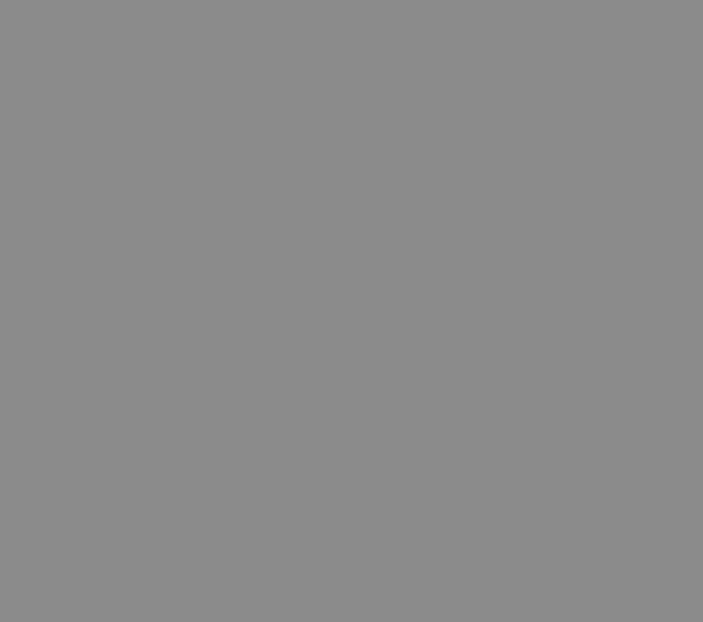
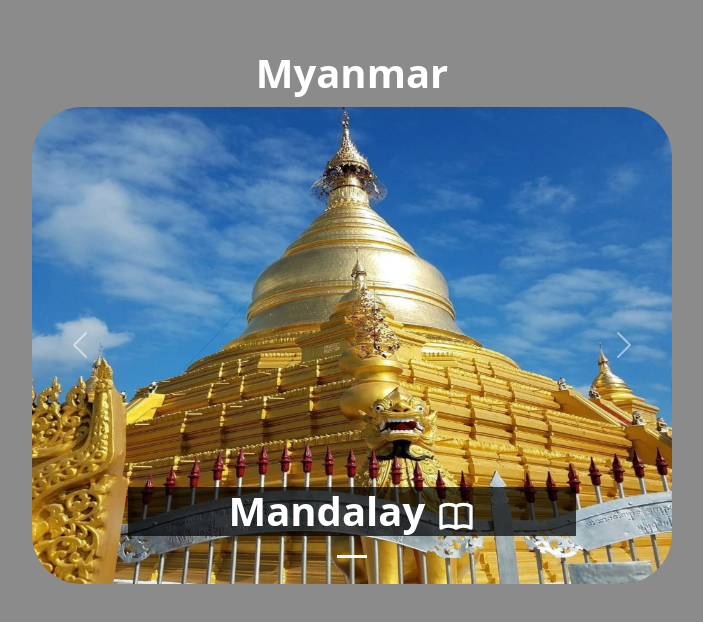
Before and after one commit to DrewsClues/andrew-world-travels, a React (Vite) app: page / in a window 1280 px wide. Shown: the part 3354-3976 px from the top of the page, without its empty margins (288-991 px from the left). Before the commit the page ends 3280 px from the top, so only its background shows below. Built offline with nearby package versions, Linux system fonts and the light colour scheme.

Commit message:
Mandalay working

```diff
--- /dev/null
+++ b/src/components/myanmarcarousel.jsx
@@ -0,0 +1,34 @@
+import { useState } from 'react';
+import React from 'react'
+import 'bootstrap/dist/css/bootstrap.min.css';
+import "../css-sheets/trips-carousel.css";
+import { HiOutlineBookOpen } from "react-icons/hi";
+import { PiGlobeHemisphereWestDuotone } from "react-icons/pi";
+import { Modal , Card, Carousel } from 'react-bootstrap'
+import Read_Mandalay from './read-modals/Read_Mandalay';
+
+
+function Myanmarcarousel() {
+
+
+  return (
+        <div className='carousel-div'>
+
+            <Carousel fade className='trip-carousel'>
+
+                        <Carousel.Item interval={5000}>
+                            <div>
+                            <img className = "travel-image" src="Mandalay.jpg"></img>
+                            </div>
+                            <Carousel.Caption>
+                                <Read_Mandalay/>
+                            </Carousel.Caption>
+                        </Carousel.Item>
+
+                    </Carousel>
+                </div>
+
+  );
+}
+
+export default Myanmarcarousel;
--- /dev/null
+++ b/src/components/read-modals/Read_Mandalay.jsx
@@ -0,0 +1,46 @@
+import { useState } from 'react';
+import React from 'react'
+import 'bootstrap/dist/css/bootstrap.min.css';
+import "../../css-sheets/read-modals.css";
+import { HiOutlineBookOpen } from "react-icons/hi";
+import { Modal , Card, Carousel } from 'react-bootstrap'
+
+
+
+function Read_Mandalay() {
+    const [lgShow, setLgShow] = React.useState(false);
+    return (
+    <>
+        <h3 className='home_caption' onClick={() => setLgShow(true)} >Mandalay <HiOutlineBookOpen/></h3>
+        <Modal
+        size="lg"
+        show={lgShow}
+        onHide={() => setLgShow(false)}
+        aria-labelledby="example-modal-sizes-title-lg"
+        >
+        <Modal.Header closeButton>
+            <Modal.Title id="example-modal-sizes-title-lg">
+            Mandalay
+            </Modal.Title>
+        </Modal.Header>
+        <Modal.Body className='read-body'>
+
+        Mandalay, is a city located in north central Myanmar and the second largest city in the country after Yangon to the south.
+        I traveled there in August of 2017 as part of a solo backpacking trip during my summer break when I was a university student.
+        Back then the country was relatively much more stable and under democratic rule. However in February 2021, the democratic government was overthrown
+        by the military in a coup and since then a Junta has ruled the country. This led to mass protests, police crackdowns, and an ever
+        intensifying war of resistance by the people that as of writing this on January 29th, 2024 appears to be gaining ground and may soon
+        toppled the Junta. My experience in Myanmar is therefore of a bygone era and many things are outdated.
+        However, I want to share them anyway, hopefully one day the country will once again be stable, democratic, and at peace. When I flew to Mandalay I had
+        already traveled to neighboring countries like Laos, Cambodia, Vietnman, and Thailand, so I was expecting something similar. However from the moment
+        I arrived, I was totally charmed with how different the country was and it probably helped even more that my van ride to my hostel and first introduction was during
+        the golden hour. The street were so alive with activity, families walking around, motorbikes packed with comically large loads of rice sacks or chicken cages,
+        and lots of Brahman cattle walking along the road which was quite exotic for me as well. TO BE CONTINUED..............
+
+        </Modal.Body>
+        </Modal>
+    </>
+    );
+}
+
+export default Read_Mandalay;
--- a/src/main.jsx
+++ b/src/main.jsx
@@ -9,6 +9,7 @@ import Japancarousel from './components/japancarousel';
 import Koreacarousel from './components/koreacarousel';
 import Taiwancarousel from './components/taiwancarousel';
 import USAcarousel from './components/usacarousel';
+import Myanmarcarousel from './components/myanmarcarousel';
 
 
 ReactDOM.createRoot(document.getElementById('root')).render(
@@ -32,5 +33,10 @@ ReactDOM.createRoot(document.getElementById('root')).render(
         <h1 className='country-title'>USA</h1>
         <USAcarousel/>
       </div>
+
+      <div className='home-div'>
+        <h1 className='country-title'>Myanmar</h1>
+        <Myanmarcarousel/>
+      </div>
   </React.StrictMode>,
 )
```
Also changed, not shown: public/Mandalay.jpg (added).
